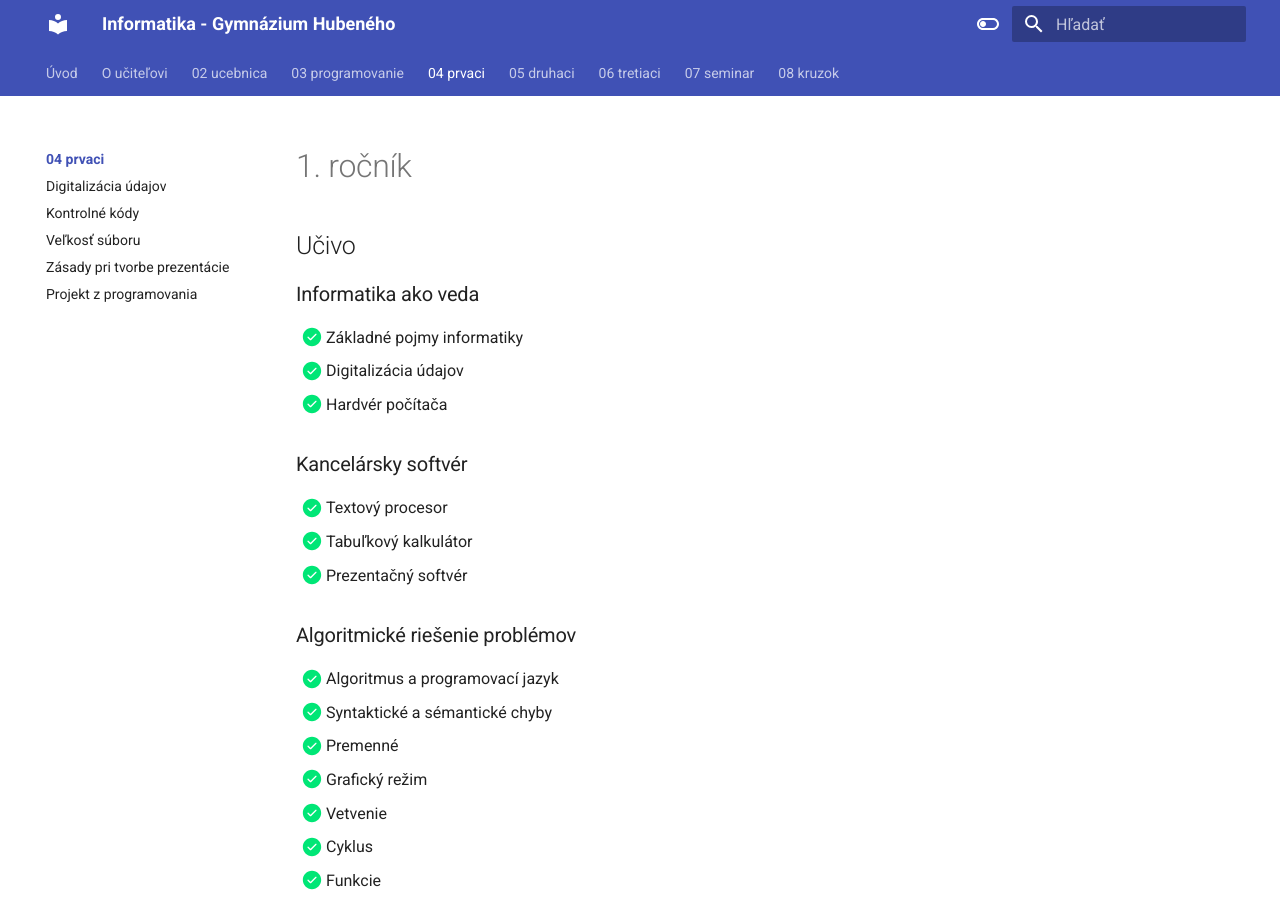
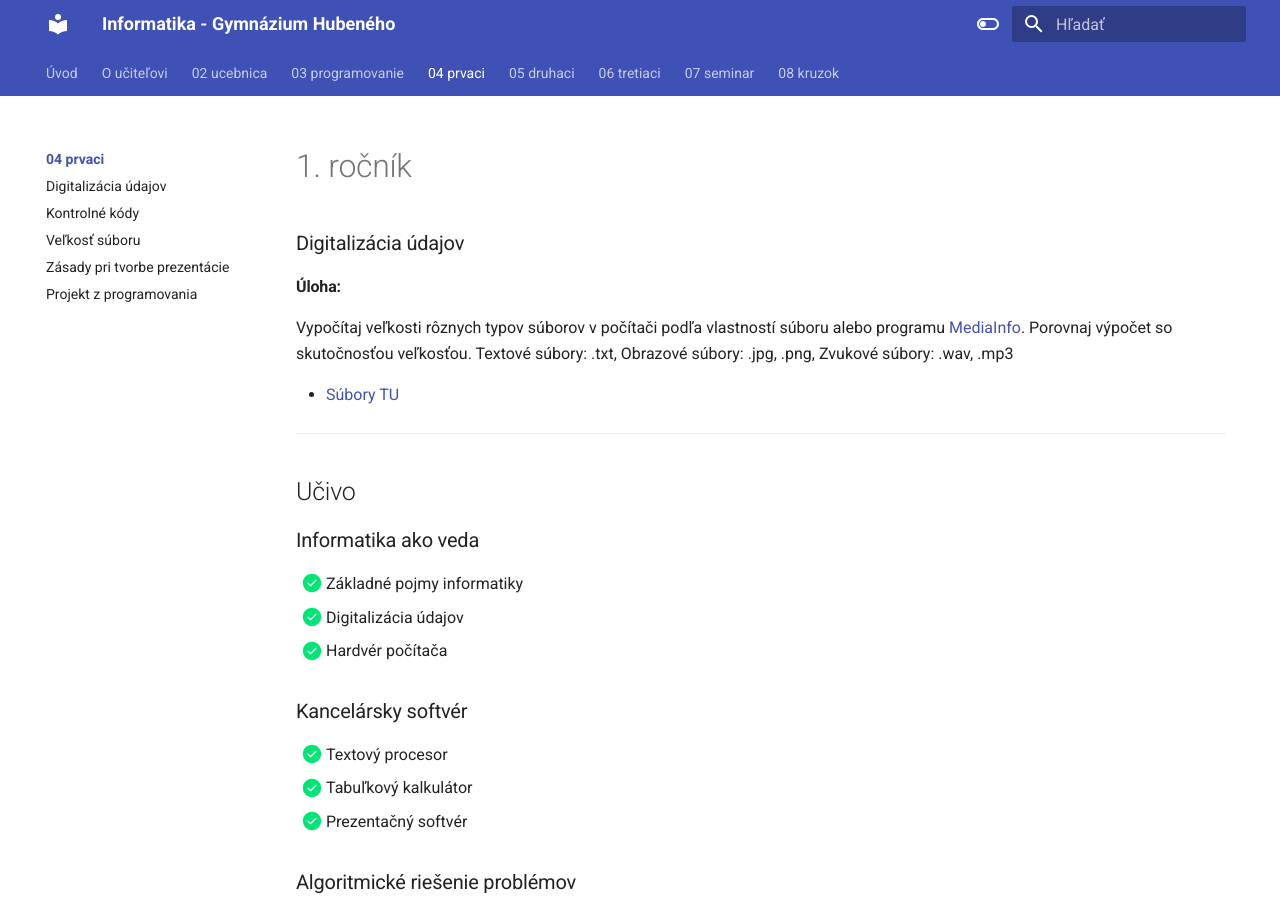
Before and after one commit to hubenka/hubenka.github.io, an MkDocs documentation site: the page built from docs/04_prvaci/README.md, in a window 1280 px wide and 900 px high. Built offline with MkDocs 1.6.1 and Material for MkDocs 9.7.7, drawn with Linux system fonts in a browser that asks for light colours.

Commit message:
1R multimedia info

```diff
--- a/docs/04_prvaci/README.md
+++ b/docs/04_prvaci/README.md
@@ -1,6 +1,16 @@
 ---
 title: 1. ročník
 slug: 1-rocnik
+---
+
+### Digitalizácia údajov
+
+#### Úloha:
+
+Vypočítaj veľkosti rôznych typov súborov v počítači podľa vlastností súboru alebo programu [MediaInfo](https://mediaarea.net/en/MediaInfo). Porovnaj výpočet so skutočnosťou veľkosťou. Textové súbory: .txt, Obrazové súbory: .jpg, .png, Zvukové súbory: .wav, .mp3
+
+- [Súbory TU](https://drive.google.com/drive/folders/1Q8f2RnjWe9mWEHfIGR4H_rm1oHvNtaEf?usp=sharing)
+
 ---
 
 ## Učivo
```
Also changed, not shown: docs/05_druhaci/01_pocitacova_siet.md (+4 -0 lines), docs/07_seminar/05_graficky_rezim.md (+1 -1 lines), docs/07_seminar/06_cykly_nahodne_cisla.md (added, +16 -0 lines), docs/07_seminar/README.md (+3 -0 lines).
